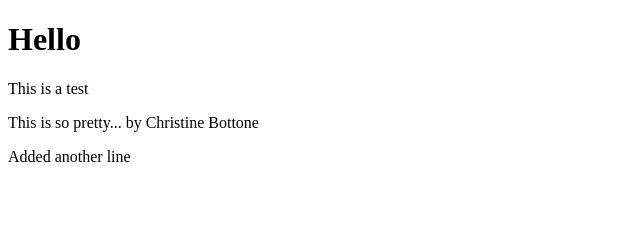
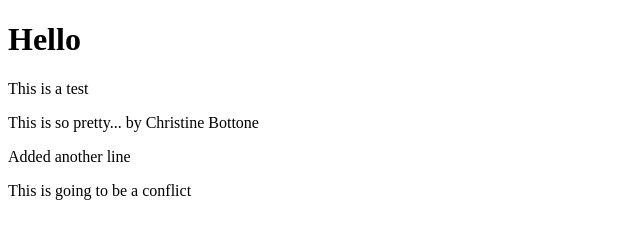
Before and after one commit to PlantsOnFire/AshleyOwenPublicRemoteRepo1, a plain HTML site: page index.html in a window 1280 px wide. Shown: the whole page, without its empty margins (0-640 px from the left). Drawn offline with Linux system fonts and the light colour scheme.

Commit message:
Update index.html

```diff
--- a/index.html
+++ b/index.html
@@ -13,6 +13,7 @@
       <p>This is a test</p>
       <p>This is so pretty... by Christine Bottone</p>
       <p>Added another line</p>
+      <p>This is going to be a conflict</p>
     </div>
   </body>
 </html>
```
